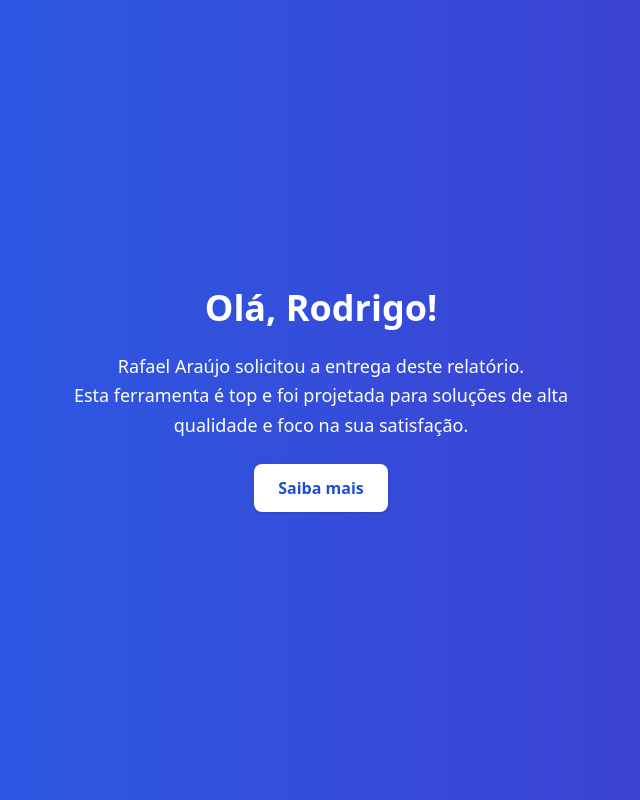
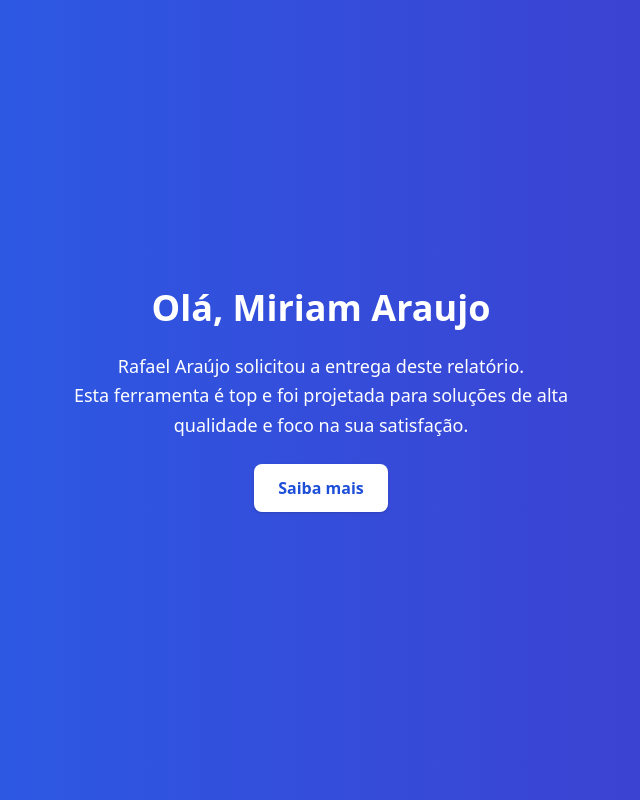
Before and after one commit to rafael45/Profissional, a website: page public/index.html in a window 1280 px wide. Shown: the whole page, without its empty margins (319-959 px from the left). Drawn offline with nearby package versions, Linux system fonts and the light colour scheme.

Commit message:
Update index.html

```diff
--- a/public/index.html
+++ b/public/index.html
@@ -8,7 +8,7 @@
 </head>
 <body class="min-h-screen flex items-center justify-center bg-gradient-to-r from-blue-600 to-indigo-700 text-white p-4">
   <div class="max-w-lg text-center space-y-6">
-    <h1 class="text-4xl font-extrabold">Olá, Rodrigo!</h1>
+    <h1 class="text-4xl font-extrabold">Olá, Miriam Araujo</h1>
     <p class="text-lg leading-relaxed">
       Rafael Araújo solicitou a entrega deste relatório.<br>
       Esta ferramenta é top e foi projetada para soluções de alta qualidade e foco na sua satisfação.
```
